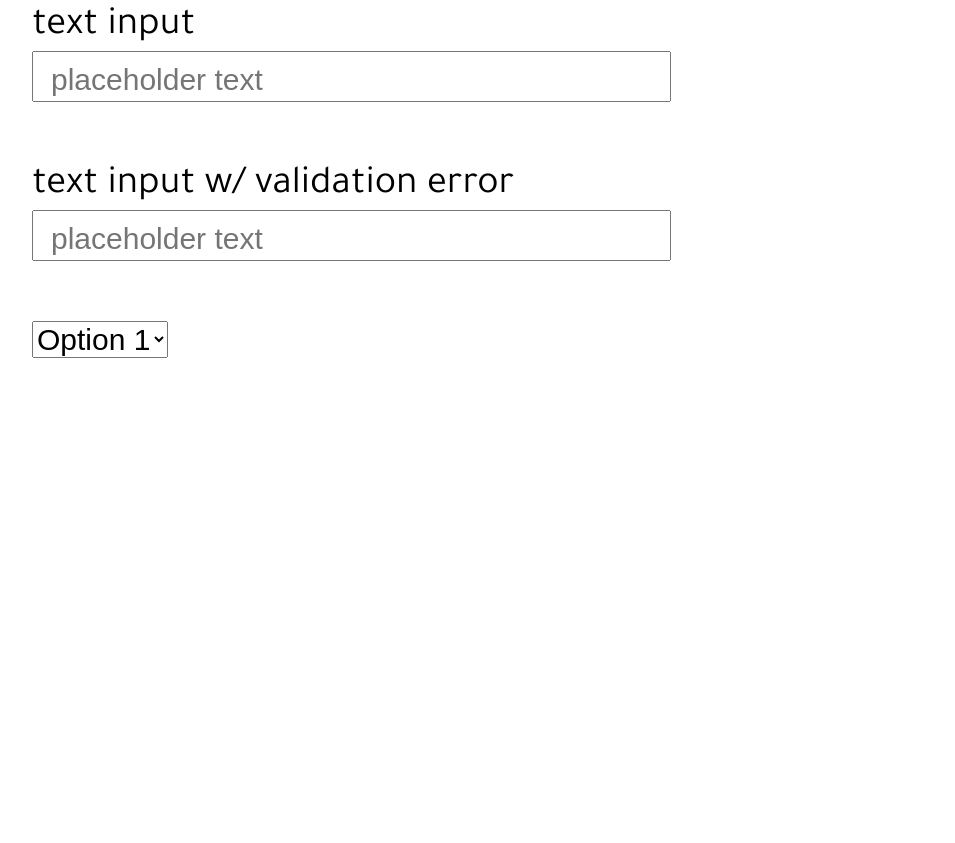
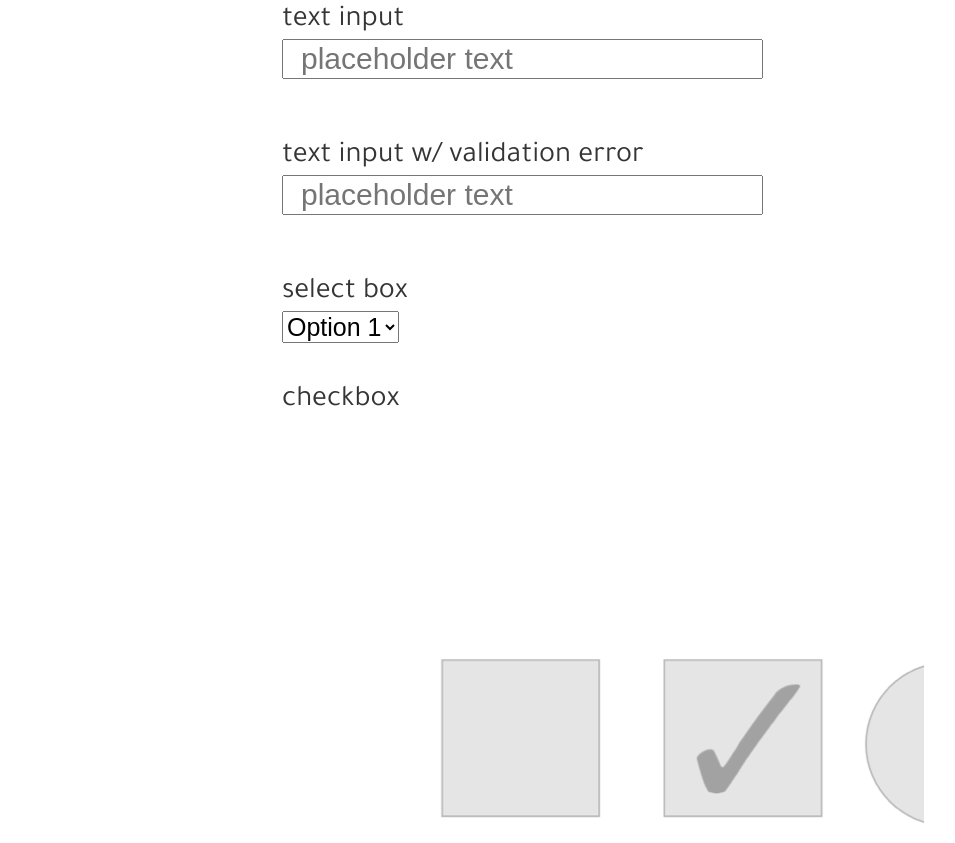
Before and after one commit to jcqnly/ui-challenge-2, a plain HTML site: page index.html in a window 1280 px wide. Shown: the part 97-940 px from the top of the page, without its empty margins (108-1063 px from the left). Before the commit the page ends 800 px from the top, so only its background shows below. Drawn offline with Linux system fonts and the light colour scheme.

Commit message:
show sprite

```diff
--- a/index.html
+++ b/index.html
@@ -16,14 +16,30 @@
     <input type="text" name="text_input" size="25" id="text_input" placeholder="placeholder text"><br>
     <label for="text_val">text input w/ validation error</label><br>
     <input type="text" name="text_input_validation" size="25" id="text_val" placeholder="placeholder text"><br>
+    <label for="selection">select box</label><br>
+    <select id="options">
+      <option value="option1" size="25">Option 1</option>
+      <option value="option2" size="25">Option 2</option>
+      <option value="option3">Option 3</option>
+      <option value="option4">Option 4</option>
+      <option value="option5">Option 5</option>
+    </select>
   </form>
-  <select id="options">
-    <option value="option1">Option 1</option>
-    <option value="option2">Option 2</option>
-    <option value="option3">Option 3</option>
-    <option value="option4">Option 4</option>
-    <option value="option5">Option 5</option>
-  </select>
+
+  <section>
+    <label for="checkbox">checkbox</label>
+    <span class="sprite-checkbox"></span>
+  </section>
+
+  <section id="radio">
+    <label for="radio">radio</label>
+    <span class="sprite-radio"></span>
+  </section>
+
+  <section id="buttons">
+    <label for="buttons">buttons</label>
+    <span class="sprite-buttons"></span>
+  </section>
 </body>
   <script src="index.js" type="text/javascript"></script>
 </html>
--- a/styles/base.css
+++ b/styles/base.css
@@ -1,5 +1,6 @@
 body {
-  width: 1000px;
+  max-width: 500px;
   margin: 100px auto;
   font-family: 'Tajawal', sans-serif;
+  color: rgb(54, 53, 53);
 }
--- a/styles/layout.css
+++ b/styles/layout.css
@@ -0,0 +1,3 @@
+section, select {
+  margin-bottom: 40px;
+}
--- a/styles/module.css
+++ b/styles/module.css
@@ -1,5 +1,5 @@
 label, #text_val, #text_input {
-  font-size: 40px;
+  font-size: 30px;
 }
 
 input {
@@ -12,5 +12,15 @@ input::-webkit-input-placeholder {
 }
 
 #options {
-  font-size: 30px;
+  font-size: 25px;
 }
+
+[class*="sprite-"] {
+  height: 1454px;
+  width: 642px;
+  display: inline-block;
+}
+
+.sprite-checkbox {
+  background: url('/sprites/form-elements-sprite.png') 0 0;
+}
```
